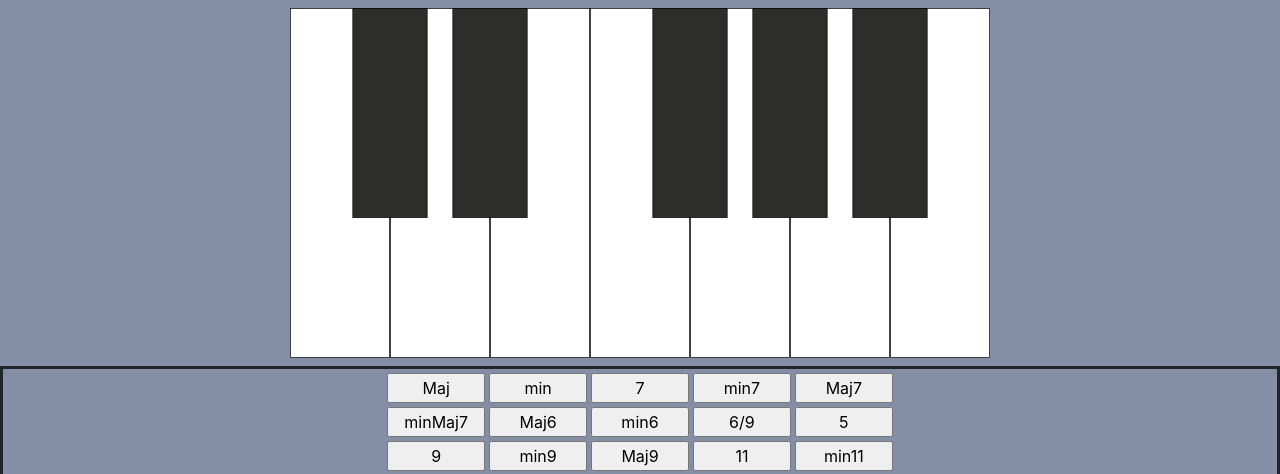
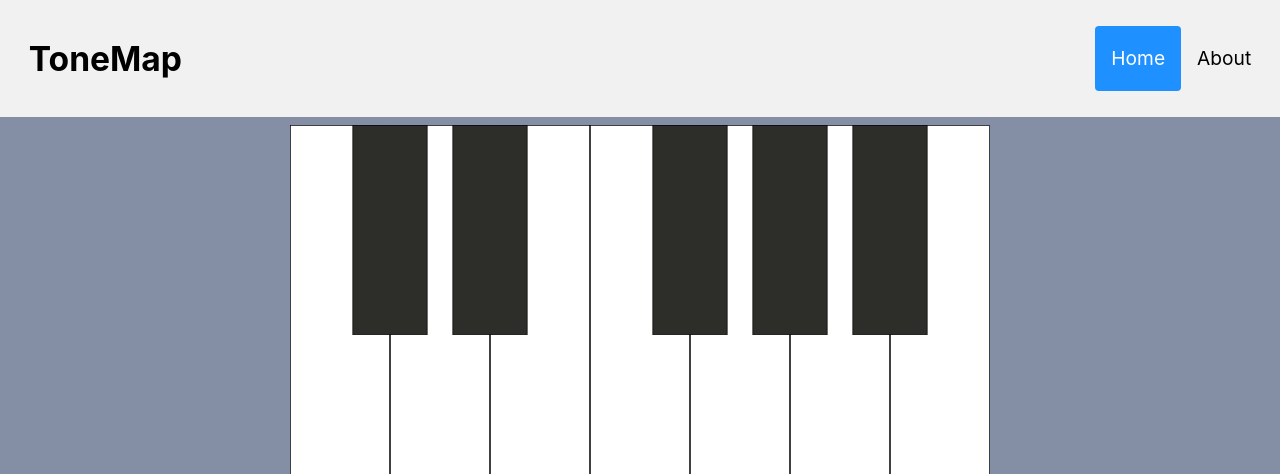
Before and after one commit to elokthewizard/cs50x-final, a Flask app: page / in a window 1280 px wide. Shown: the top 474 px of the page. Run offline with Flask 3, Linux system fonts and the light colour scheme.

Commit message:
init header

```diff
--- a/static/style.css
+++ b/static/style.css
@@ -14,6 +14,53 @@ body {
     padding: 0.5rem;
     display: flex;
     justify-content: center;
+}
+/* shoutout w3schools for the css */
+.header {
+    overflow: hidden;
+    background-color: #F1F1F1;
+    padding: 1.6rem 0.8rem;
+}
+
+.header a {
+    float: left;
+    color: black;
+    text-align: center;
+    padding: 1rem;
+    text-decoration: none;
+    font-size: 1.2rem;
+    line-height: 2.1rem;;
+    border-radius: 0.25rem;;
+}
+
+.header a.logo {
+    font-size: 2.1rem;
+    font-weight: bold;
+}
+
+.header a:hover {
+    background-color: #ddd;
+    color: black;;
+}
+
+.header a.active {
+    background-color: dodgerblue;
+    color: white;
+}
+
+.header-right {
+    float: right;
+}
+
+@media screen and (max-width: 500px) {
+    .header a {
+        float: none;
+        display: block;
+        text-align: left;
+    }
+    .header-right {
+        float: none;
+    }
 }
 
 .svg-white-keys * {
--- a/templates/index.html
+++ b/templates/index.html
@@ -9,6 +9,14 @@
     <script src="/static/main.js" defer></script>
 </head>
 <body>
+    <div class="header">
+        <a href="" class="logo">ToneMap</a>
+        <div class="header-right">
+          <a class="active" href="#home">Home</a>
+
+          <a href="#about">About</a>
+        </div>
+    </div>
     <main>
 
         <div class="graphic">
```
